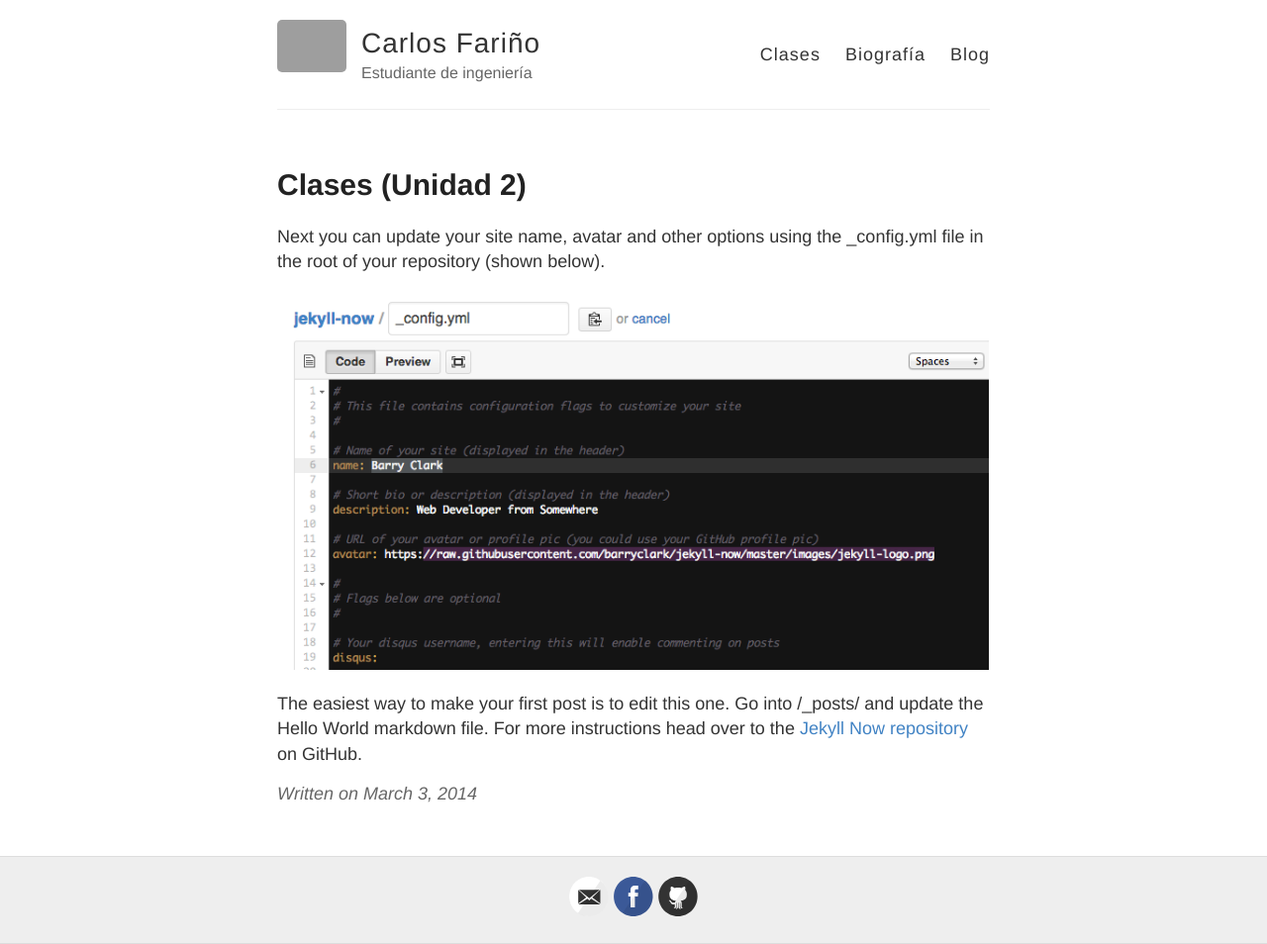
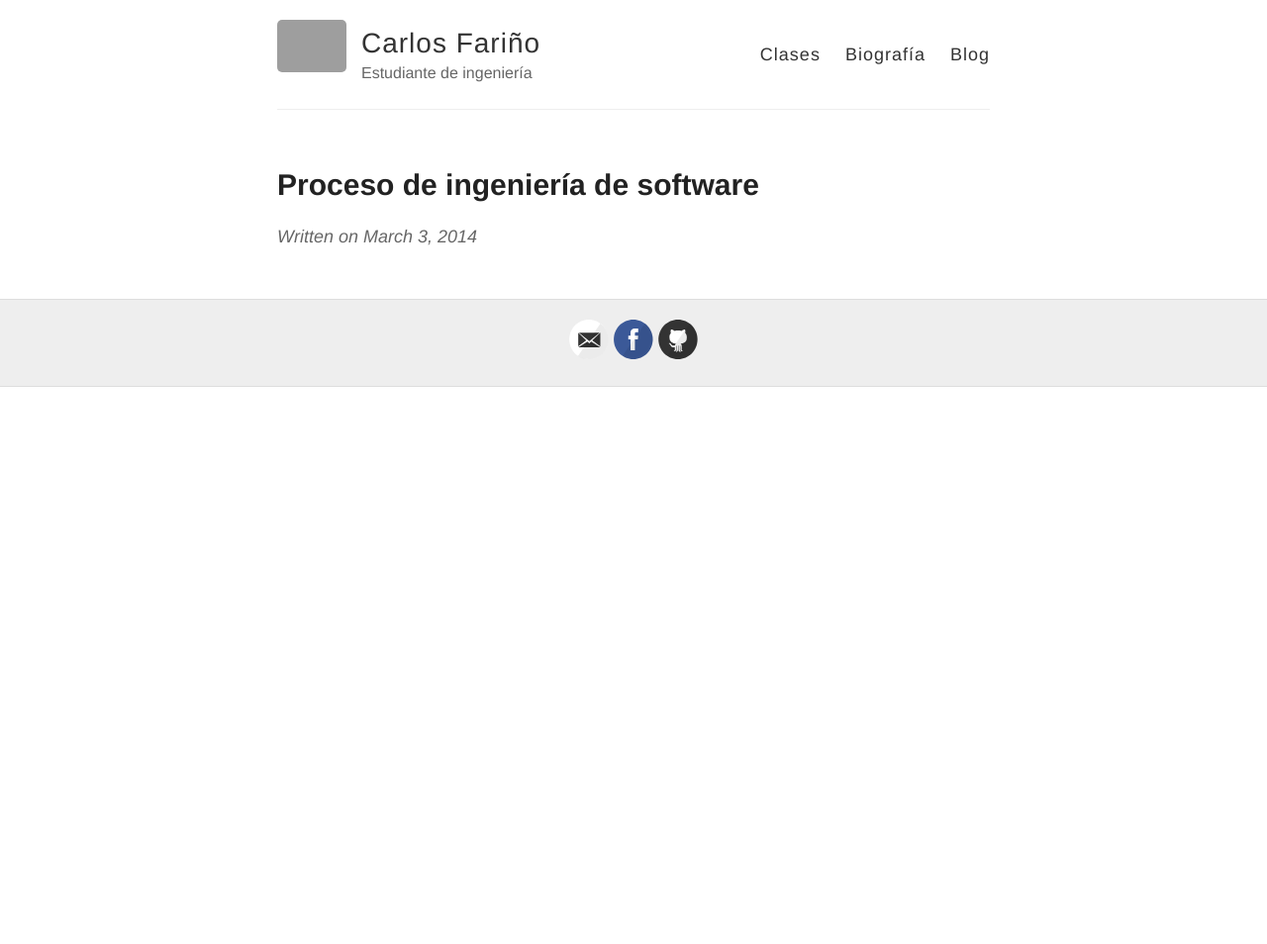
Before and after one commit to andrescharro22/Carlos-F007.github.io, a Jekyll site: the page built from _posts/2014-3-3-Hello-World - copia (2).md, in a window 1280 px wide. Shown: the whole page at 99% size. Built offline with Jekyll 4.4.1, drawn with Linux system fonts in a browser that asks for light colours; after the commit the page ends 900 px from its top, so only the background shows below that; grey boxes are pictures that could not be loaded.

Commit message:
Update 2014-3-3-Hello-World - copia (2).md

```diff
--- a/_posts/2014-3-3-Hello-World - copia (2).md
+++ b/_posts/2014-3-3-Hello-World - copia (2).md
@@ -1,10 +1,4 @@
 ---
 layout: post
-title: Clases (Unidad 2)
+title: Proceso de ingeniería de software
 ---
-
-Next you can update your site name, avatar and other options using the _config.yml file in the root of your repository (shown below).
-
-![_config.yml]({{ site.baseurl }}/images/config.png)
-
-The easiest way to make your first post is to edit this one. Go into /_posts/ and update the Hello World markdown file. For more instructions head over to the [Jekyll Now repository](https://github.com/barryclark/jekyll-now) on GitHub.
```
